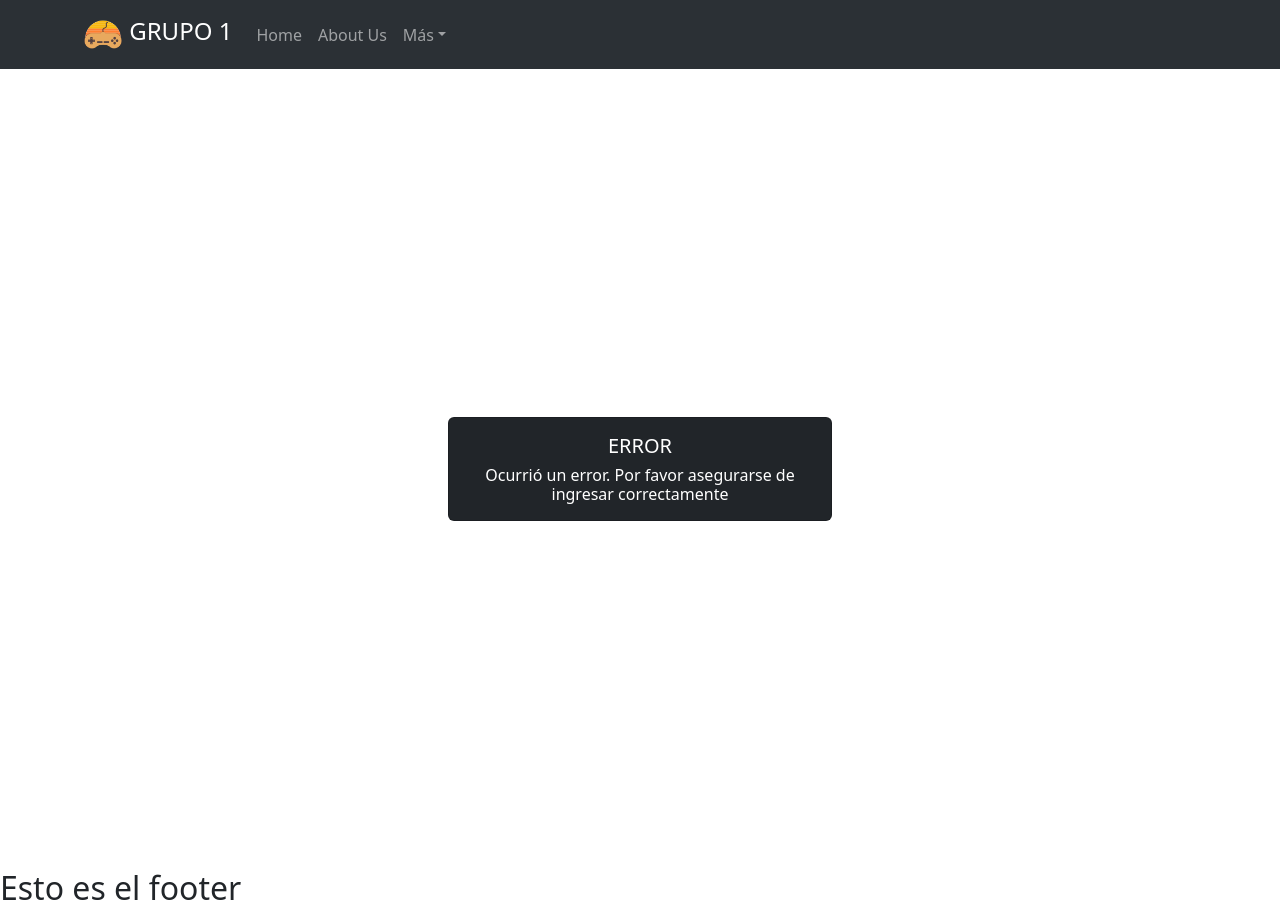
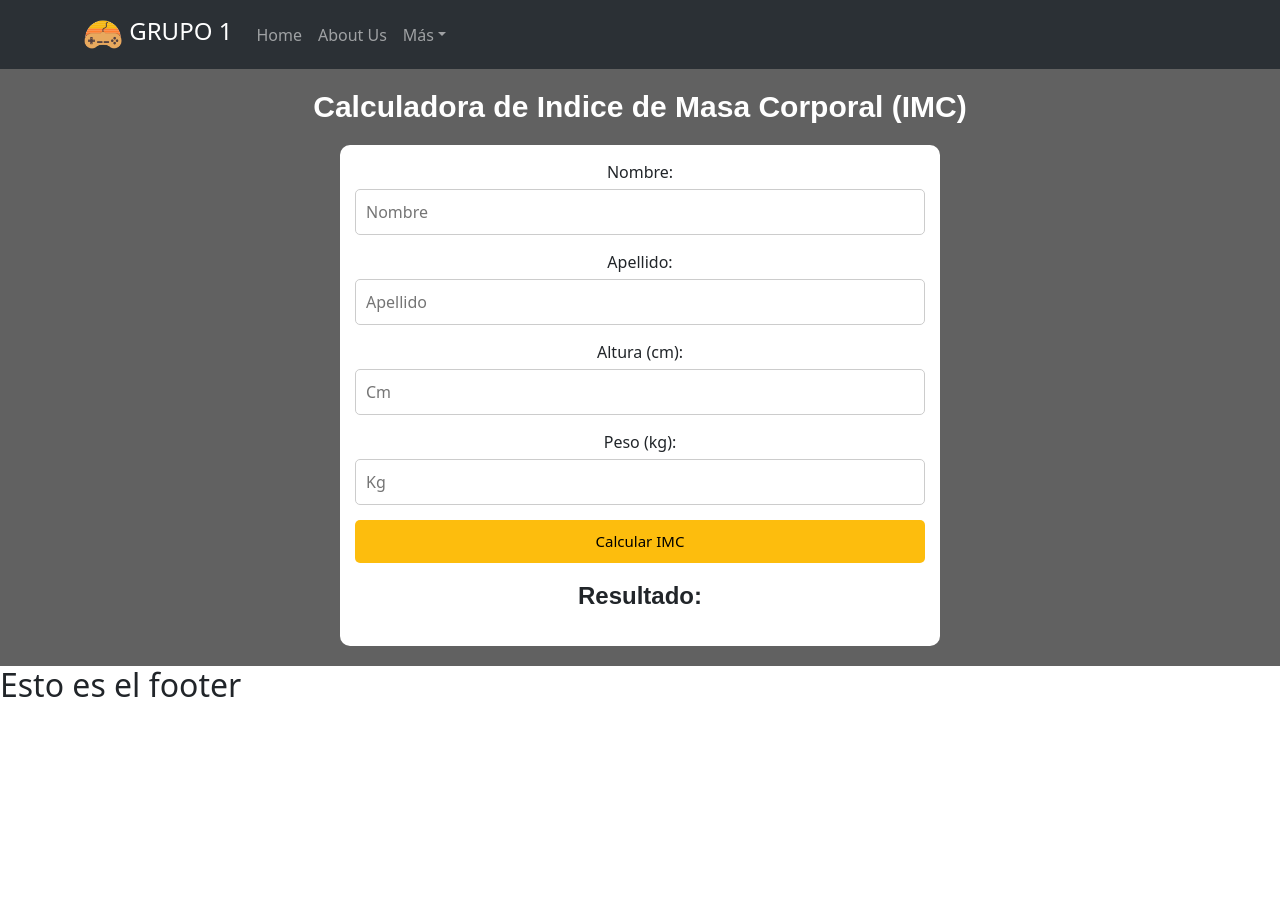
Before and after one commit to tammarabm/proyectofinal_grupo_1, a React (Vite) app in the folder proyectofinal_grupo_1/: page /imc in a window 1280 px wide. After the commit the page ends 800 px from the top, so only its background shows below. Built offline with nearby package versions, Linux system fonts and the light colour scheme.

Commit message:
integrar imc
integrar html y css del proyecto imc

```diff
--- a/proyectofinal_grupo_1/src/App.jsx
+++ b/proyectofinal_grupo_1/src/App.jsx
@@ -7,6 +7,7 @@ import AboutUs from './components/AboutUs';
 import DesafioMatematico from './components/DesafioMatematico/ProyectoReact';
 import Team from "./data/Collaborators.json";
 import BilleterasVirtuales from './components/BilleterasVirtuales/BilleterasVirtuales';
+import Imc from './components/Imc';
 
 function App() {
 
@@ -20,6 +21,7 @@ function App() {
         <Route path="/aboutUs" element={<AboutUs team= {Team} />} />
         <Route path="/desafioMatematico" element={<DesafioMatematico />} />
         <Route path="/billeterasVirtuales" element={<BilleterasVirtuales />} />
+        <Route path="/imc" element={<Imc />} />
         <Route path="*" element={<ErrorPage />} />
       </Route>
     </Routes>
--- /dev/null
+++ b/proyectofinal_grupo_1/src/components/Imc.jsx
@@ -0,0 +1,39 @@
+import '../styles/imc.css'
+function Imc(){
+
+    return (
+        <>
+            <div className="contenedor1">
+                <h1 className='h1' >Calculadora de Indice de Masa Corporal (IMC)</h1>
+                <div className="contenedor2">
+                    <form className='formulario' action="" method="dialog">
+                        <div className="grupo">
+                            <label htmlFor="nombre">Nombre:</label>
+                            <input type="text" id="nombre" placeholder="Nombre" required/>
+                        </div>
+                        <div className="grupo">
+                            <label htmlFor="apellido">Apellido:</label>
+                            <input type="text" id="apellido" placeholder="Apellido" required/>
+                        </div>
+                        <div className="grupo">
+                            <label htmlFor="altura">Altura (cm):</label>
+                            <input type="number" id="altura" placeholder="Cm" required/>
+                        </div>
+                        <div className="grupo">
+                            <label htmlFor="peso">Peso (kg):</label>
+                            <input type="number" id="peso" placeholder="Kg" required/>
+                        </div>
+                        <button type="submit" id="calcular">Calcular IMC</button>
+                    </form>
+                    <h2 className='h2'>Resultado:</h2>
+                    <div className='resultado'>
+                        <p id="saludo"></p>
+                        <p id="bmi"></p>
+                        <p id="nivelPeso"></p>
+                    </div>
+                </div>
+            </div>
+        </>
+    );
+}
+export default Imc;
--- a/proyectofinal_grupo_1/src/components/Layout.jsx
+++ b/proyectofinal_grupo_1/src/components/Layout.jsx
@@ -14,7 +14,7 @@ function Layout(){
                 <Nav.Link href="/">Home</Nav.Link>
                 <Nav.Link href="/aboutUs">About Us</Nav.Link>
                 <NavDropdown title="Más" id="basic-nav-dropdown">
-                <NavDropdown.Item href="#action/3.1">Indice de Masa Corporal</NavDropdown.Item>
+                <NavDropdown.Item href="/imc">Indice de Masa Corporal</NavDropdown.Item>
                 <NavDropdown.Item href="/billeterasVirtuales">Gestor de Transacciones de Billeteras Virtuales</NavDropdown.Item>
                 <NavDropdown.Item href="#action/3.3">Juego Phaser</NavDropdown.Item>
                 <NavDropdown.Item href="/desafioMatematico"> Desafio Matematico </NavDropdown.Item>
--- /dev/null
+++ b/proyectofinal_grupo_1/src/styles/imc.css
@@ -0,0 +1,90 @@
+.contenedor1 {
+    background-color: #616161;
+    margin: auto;
+    text-align: center;
+    width: 100%;
+    padding:20px;
+}
+
+.contenedor2 {
+    background-color: #fff;
+    padding: 15px;
+    border-radius: 10px;
+    text-align: center;
+    width:100%;
+    max-width: 600px; /* Limitar el ancho máximo */
+    margin: 0 auto; /* Centrará el contenedor */
+}
+
+
+.h1 {
+    margin-bottom: 20px;
+    color: #ffffff;
+    font-size: 30px;
+    font-family: sans-serif;
+    font-weight: bold;
+}
+
+.formulario {
+    display: flex;
+    flex-direction: column;
+    align-items: normal;
+    width: auto;
+    border-radius: 0;
+    box-shadow: none;
+    padding: 0;
+}
+.h2 {
+    display: block;
+    font-size: 1.5em;
+    margin-block-start: 0.83em;
+    margin-block-end: 0.83em;
+    margin-inline-start: 0px;
+    margin-inline-end: 0px;
+    font-family: sans-serif;
+    font-weight: bold;
+}
+
+.grupo {
+    margin-bottom: 15px;
+}
+
+label {
+    display: block;
+    margin-bottom: 5px;
+}
+
+input{
+    width: 0 auto;
+    max-width: 600px; /* Esto asegura que los inputs no sean demasiado anchos en pantallas grandes */
+    padding: 10px;
+    margin-bottom: 10px;
+    border: 1px solid #ccc;
+    border-radius: 5px;
+    margin:0px;
+}
+
+button {
+    padding: 10px 20px;
+    background-color: #fdbd0d;
+    color: rgb(0, 0, 0);
+    font-size: 15px;
+    border: none;
+    border-radius: 5px;
+    cursor: pointer;
+
+}
+
+button:hover {
+    background-color: #ffd900;
+}
+
+#resultado {
+    margin-top: 20px;
+}
+
+.resultado{
+    font-size: 20px;
+    color: #333;
+
+}
```
